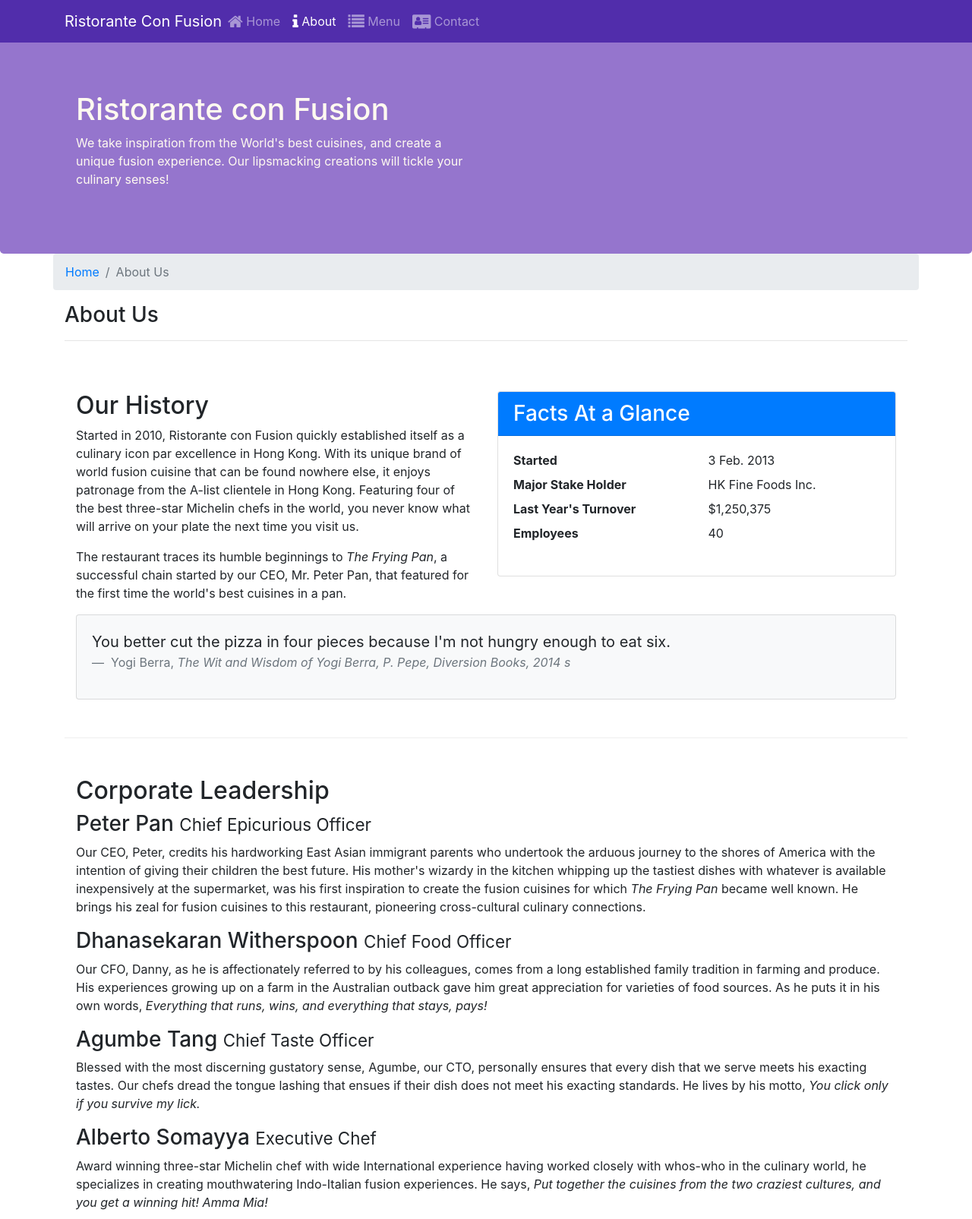
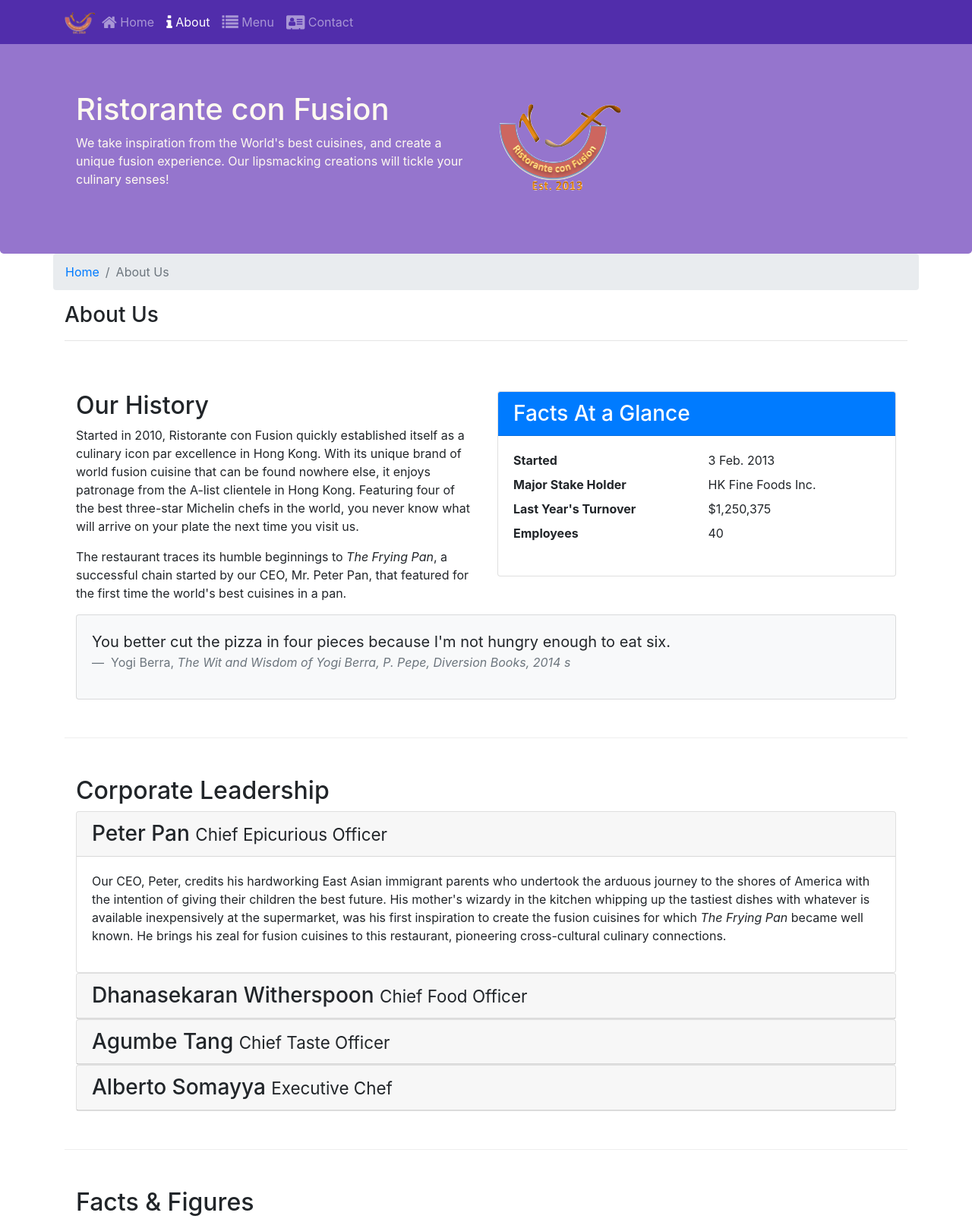
Before and after one commit to DeepakBhattakaji/Front-End-Web-UI-Frameworks-and-Tools-Bootstrap-4, a website: page aboutus.html in a window 1280 px wide. Shown: the top 1605 px of the page at 76% size. Drawn offline with nearby package versions, Linux system fonts and the light colour scheme.

Commit message:
Assignment  2 UPDATED...

```diff
--- a/aboutus.html
+++ b/aboutus.html
@@ -27,7 +27,7 @@
         <span class="navbar-toggler-icon"></span>
     </button>
         <a class="navbar-brand mr-auto " href="./index.html">
-            Ristorante Con Fusion
+            <img src="img/logo.png" height="30" width="41">
         </a>
         <div class="collapse navbar-collapse" id="Navbar">
 
@@ -52,7 +52,8 @@
                     <h1>Ristorante con Fusion</h1>
                     <p>We take inspiration from the World's best cuisines, and create a unique fusion experience. Our lipsmacking creations will tickle your culinary senses!</p>
                 </div>
-                <div class="col-12 col-sm">
+                <div class="col-12 col-sm align-self-center">
+                    <img src="img/logo.png" class="img-fluid">
                 </div>
             </div>
         </div>
@@ -128,14 +129,77 @@
         <div class="row row-content">
             <div class="col-12">
                 <h2>Corporate Leadership</h2>
-                <h3>Peter Pan <small>Chief Epicurious Officer</small></h3>
-                <p class="d-none d-sm-block">Our CEO, Peter, credits his hardworking East Asian immigrant parents who undertook the arduous journey to the shores of America with the intention of giving their children the best future. His mother's wizardy in the kitchen whipping up the tastiest dishes with whatever is available inexpensively at the supermarket, was his first inspiration to create the fusion cuisines for which <em>The Frying Pan</em> became well known. He brings his zeal for fusion cuisines to this restaurant, pioneering cross-cultural culinary connections.</p>
-                <h3>Dhanasekaran Witherspoon <small>Chief Food Officer</small></h3>
-                <p class="d-none d-sm-block">Our CFO, Danny, as he is affectionately referred to by his colleagues, comes from a long established family tradition in farming and produce. His experiences growing up on a farm in the Australian outback gave him great appreciation for varieties of food sources. As he puts it in his own words, <em>Everything that runs, wins, and everything that stays, pays!</em></p>
-                <h3>Agumbe Tang <small>Chief Taste Officer</small></h3>
-                <p class="d-none d-sm-block">Blessed with the most discerning gustatory sense, Agumbe, our CTO, personally ensures that every dish that we serve meets his exacting tastes. Our chefs dread the tongue lashing that ensues if their dish does not meet his exacting standards. He lives by his motto, <em>You click only if you survive my lick.</em></p>
-                <h3>Alberto Somayya <small>Executive Chef</small></h3>
-                <p class="d-none d-sm-block">Award winning three-star Michelin chef with wide International experience having worked closely with whos-who in the culinary world, he specializes in creating mouthwatering Indo-Italian fusion experiences. He says, <em>Put together the cuisines from the two craziest cultures, and you get a winning hit! Amma Mia!</em></p>
+                <div id="accordion">
+                  <div class="card">
+                  <div class="card-header" role="tab" id="peterhead">
+                 <h3 class="mb-0">
+                 <a data-toggle="collapse" data-target="#peter">Peter Pan <small>Chief Epicurious Officer</small></a>
+                 </h3>
+
+                  </div>
+                   <div role="tab" class="collapse show show " id="peter" data-parent="#accordion">
+                   <div class="card-body">
+                   <p class="d-none d-sm-block">Our CEO, Peter, credits his hardworking East Asian immigrant parents who undertook the arduous journey to the shores of America with the intention of giving their children the best future. His mother's wizardy in the kitchen whipping up the tastiest dishes with whatever is available inexpensively at the supermarket, was his first inspiration to create the fusion cuisines for which <em>The Frying Pan</em> became well known. He brings his zeal for fusion cuisines to this restaurant, pioneering cross-cultural culinary connections.</p>
+
+                   </div>
+
+                </div>
+                  </div>
+
+                <div class="card">
+                 <div role="tab" class="card-header" id="dannyhead">
+                <h3 class="mb-0">
+                <a data-toggle="collapse" data-target="#danny">
+                Dhanasekaran Witherspoon <small>Chief Food Officer</small>
+                </a>
+                </h3>
+                </div>
+                <div class="collapse" id="danny" data-parent="#accordion">
+                <div class="card-body">
+                 <p class="d-none d-sm-block">Our CFO, Danny, as he is affectionately referred to by his colleagues, comes from a long established family tradition in farming and produce. His experiences growing up on a farm in the Australian outback gave him great appreciation for varieties of food sources. As he puts it in his own words, <em>Everything that runs, wins, and everything that stays, pays!</em></p>
+
+                </div>
+
+                </div>
+
+                </div>
+
+<div class="card">
+              <div role="tab" class="card-header" id="agumbehead">
+
+                <h3 class="mb-0">
+<a data-toggle="collapse" data-target="#agumbe">
+                Agumbe Tang <small>Chief Taste Officer</small>
+   </a>
+                </h3>
+</div>
+<div class="collapse" id="agumbe" data-parent="#accordion">
+<div class="card-body">
+                  <p class="d-none d-sm-block">Blessed with the most discerning gustatory sense, Agumbe, our CTO, personally ensures that every dish that we serve meets his exacting tastes. Our chefs dread the tongue lashing that ensues if their dish does not meet his exacting standards. He lives by his motto, <em>You click only if you survive my lick.</em></p>
+
+</div>
+
+</div>
+              </div>
+
+<div class="card">
+               <div role="tab" class="card-header" id="albertohead">
+
+                <h3 class="mb-0">
+                <a data-toggle="collapse" data-target="#alberto">
+                Alberto Somayya <small>Executive Chef</small>
+                </a>
+                </h3>
+                </div>
+                <div class="collapse" id="alberto" data-parent="#accordion">
+                <div class="card-body">
+                 <p class="d-none d-sm-block">Award winning three-star Michelin chef with wide International experience having worked closely with whos-who in the culinary world, he specializes in creating mouthwatering Indo-Italian fusion experiences. He says, <em>Put together the cuisines from the two craziest cultures, and you get a winning hit! Amma Mia!</em></p>
+
+                </div>
+                </div>
+
+</div>
+                </div>
             </div>
        </div>
 
@@ -192,9 +256,9 @@
                     <h5>Links</h5>
                     <ul class="list-unstyled">
                         <li><a href="./index.html">Home</a></li>
-                        <li><a href="#">About</a></li>
+                        <li><a href="./aboutu1.html">About</a></li>
                         <li><a href="#">Menu</a></li>
-                        <li><a href="#">Contact</a></li>
+                        <li><a href="./contactu.html">Contact</a></li>
                     </ul>
                 </div>
                 <div class="col-7 col-sm-5">
```
